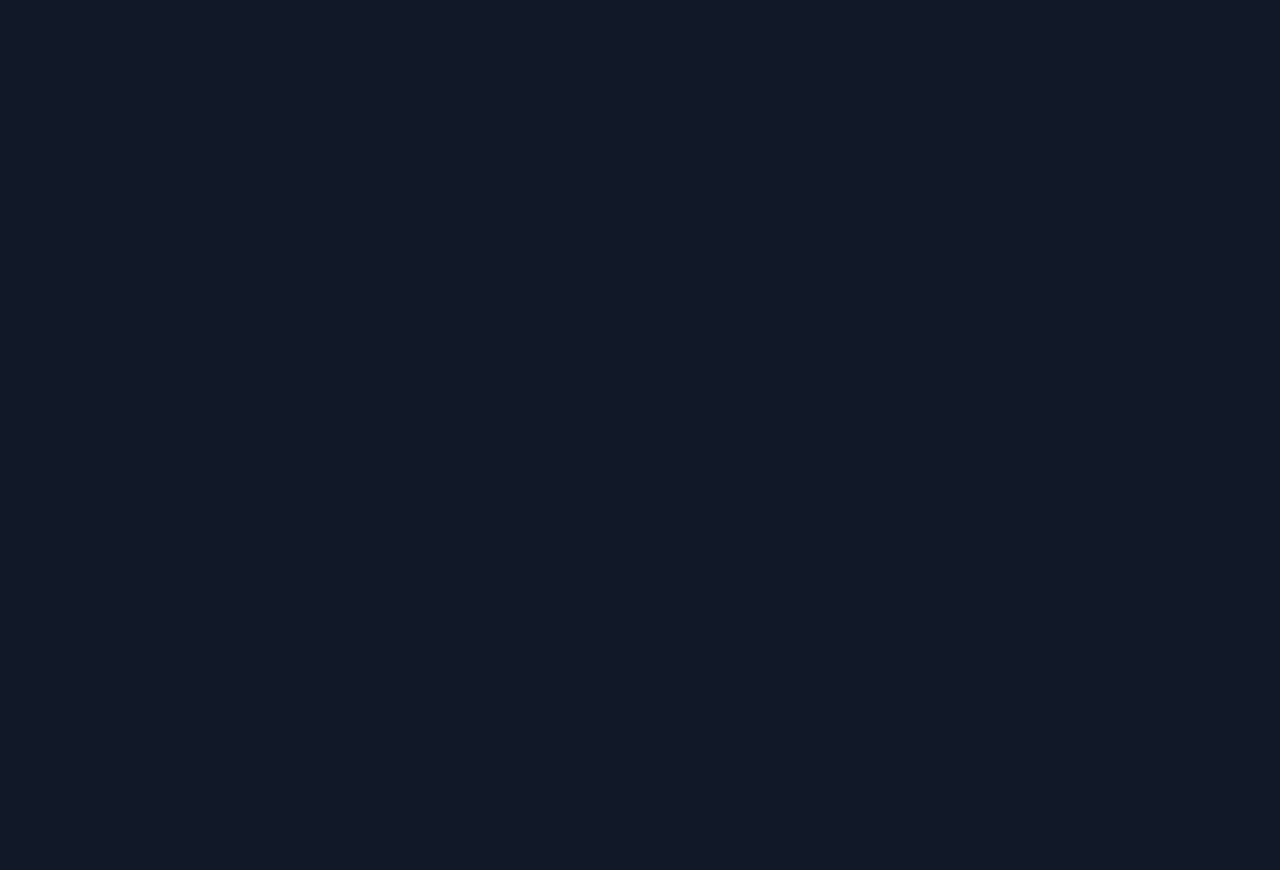
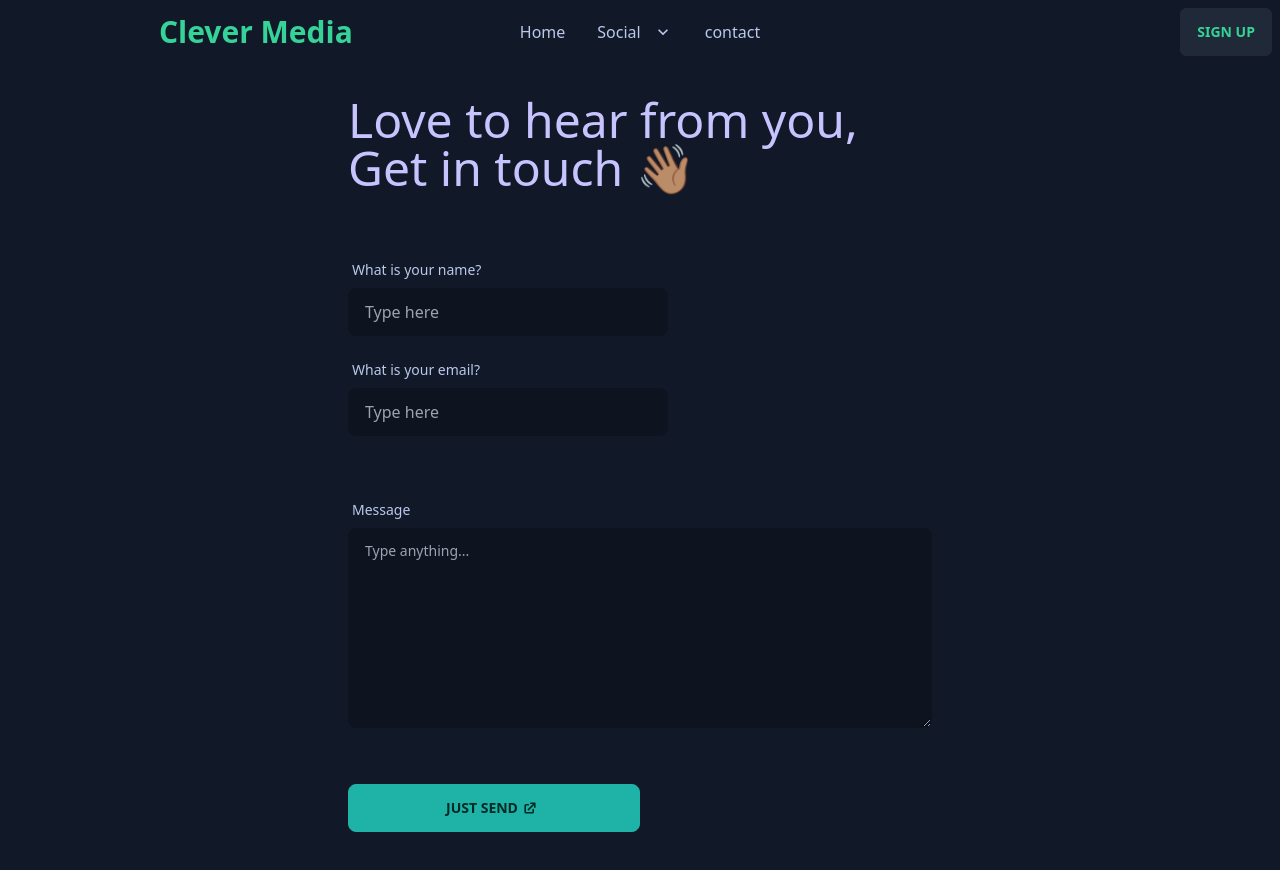
Before and after one commit to manaboy-07/CleverMedia-FE, a React (Create React App) app: page /contact in a window 1280 px wide. Before the commit this address had no page. Shown: the top 870 px of the page. Before the commit the page ends 800 px from the top, so only its background shows below. Built offline with nearby package versions, Linux system fonts and the light colour scheme.

Commit message:
contact page and mainpage navbar

```diff
--- a/package.json
+++ b/package.json
@@ -3,6 +3,7 @@
   "version": "0.1.0",
   "private": true,
   "dependencies": {
+    "@heroicons/react": "^1.0.6",
     "@reduxjs/toolkit": "^1.8.1",
     "@testing-library/jest-dom": "^5.16.2",
     "@testing-library/react": "^12.1.2",
--- a/src/App.jsx
+++ b/src/App.jsx
@@ -2,6 +2,7 @@ import React from "react";
 import { Route, Routes } from "react-router-dom";
 import HomePage from "./pages/HomePage";
 import MainPage from "./pages/MainPage";
+import Contact from "./pages/Contact";
 
 export default function App() {
   return (
@@ -9,6 +10,7 @@ export default function App() {
       <Routes>
         <Route exact path="/" element={<HomePage />} />
         <Route path="/main" element={<MainPage />} />
+        <Route path="/contact" element={<Contact />} />
       </Routes>
     </div>
   );
--- a/src/components/landingpage/Navbar.js
+++ b/src/components/landingpage/Navbar.js
@@ -1,56 +1,112 @@
 import React from "react";
-import './style.css'
+import { Link } from "react-router-dom";
+import "./style.css";
 
 const Navbar = () => {
-    return(
+  return (
     <div>
       <nav className=" bg-gray-900">
         <div className="navbar bg-base-100">
           <div className="navbar-start bt flex justify-center">
             <div className="dropdown">
-          <label tabindex="0" class="btn btn-ghost lg:hidden">
-          <svg xmlns="http://www.w3.org/2000/svg" class="h-5 w-5" fill="none" viewBox="0 0 24 24" stroke="currentColor"><path stroke-linecap="round" stroke-linejoin="round" stroke-width="2" d="M4 6h16M4 12h8m-8 6h16" /></svg>
+              <label tabIndex="0" className="btn btn-ghost lg:hidden">
+                <svg
+                  xmlns="http://www.w3.org/2000/svg"
+                  className="h-5 w-5"
+                  fill="none"
+                  viewBox="0 0 24 24"
+                  stroke="currentColor"
+                >
+                  <path
+                    strokeLinecap="round"
+                    strokeLinejoin="round"
+                    strokeWidth="2"
+                    d="M4 6h16M4 12h8m-8 6h16"
+                  />
+                </svg>
               </label>
-          <ul tabindex="0" className="menu menu-compact dropdown-content mt-3 p-2 shadow bg-base-100 rounded-box w-52">
-          <li><a>Item 1</a></li>
-        < li tabindex="0">
-          <a class="justify-between">
+              <ul
+                tabIndex="0"
+                className="menu menu-compact dropdown-content mt-3 p-2 shadow bg-base-100 rounded-box w-52"
+              >
+                <li>
+                  <a href="#">Item 1</a>
+                </li>
+                <li tabIndex="0">
+                  <a href="#" className="justify-between">
                     Parent
-            <svg className="fill-current" xmlns="http://www.w3.org/2000/svg" width="24" height="24" viewBox="0 0 24 24"><path d="M8.59,16.58L13.17,12L8.59,7.41L10,6L16,12L10,18L8.59,16.58Z"/></svg>
+                    <svg
+                      className="fill-current"
+                      xmlns="http://www.w3.org/2000/svg"
+                      width="24"
+                      height="24"
+                      viewBox="0 0 24 24"
+                    >
+                      <path d="M8.59,16.58L13.17,12L8.59,7.41L10,6L16,12L10,18L8.59,16.58Z" />
+                    </svg>
                   </a>
-          <ul class="p-2">
-            <li><a href="#">Submenu 1</a></li>
-            <li><a href="#">Submenu 2</a></li>
+                  <ul className="p-2">
+                    <li>
+                      <a href="#">Submenu 1</a>
+                    </li>
+                    <li>
+                      <a href="#">Submenu 2</a>
+                    </li>
                   </ul>
                 </li>
-        <li><a href="#">Item 3</a></li>
+                <li>
+                  <Link to={"/contact"}>conatct</Link>
+                </li>
               </ul>
             </div>
-    <a className="btn btn-ghost normal-case text-3xl text-success">Clever Media</a>
+            <Link
+              to={"/"}
+              className="btn btn-ghost normal-case text-3xl text-success"
+            >
+              Clever Media
+            </Link>
           </div>
           <div className="navbar-center hidden lg:flex">
             <ul className="menu menu-horizontal p-0">
-      <li><a href="#">Home</a></li>
-      <li tabindex="0">
-        <a>
+              <li>
+                <a href="#">Home</a>
+              </li>
+              <li tabIndex="0">
+                <a href="#">
                   Social
-          <svg class="fill-current" xmlns="http://www.w3.org/2000/svg" width="20" height="20" viewBox="0 0 24 24"><path d="M7.41,8.58L12,13.17L16.59,8.58L18,10L12,16L6,10L7.41,8.58Z"/></svg>
+                  <svg
+                    className="fill-current"
+                    xmlns="http://www.w3.org/2000/svg"
+                    width="20"
+                    height="20"
+                    viewBox="0 0 24 24"
+                  >
+                    <path d="M7.41,8.58L12,13.17L16.59,8.58L18,10L12,16L6,10L7.41,8.58Z" />
+                  </svg>
                 </a>
-        <ul className ="p-2">
-          <li><a href="#">Submenu 1</a></li>
-          <li><a href="#">Submenu 2</a></li>
+                <ul className="p-2">
+                  <li>
+                    <a href="#">Submenu 1</a>
+                  </li>
+                  <li>
+                    <a href="#">Submenu 2</a>
+                  </li>
                 </ul>
               </li>
-          <li><a>Contact</a></li>
+              <li>
+                <Link to={"/contact"}>contact</Link>
+              </li>
             </ul>
           </div>
           <div className="navbar-end">
-      <a className="btn text-success rounded-md">Sign Up</a>
+            <a href="#" className="btn text-success rounded-md">
+              Sign Up
+            </a>
           </div>
         </div>
       </nav>
     </div>
-    )
-}
+  );
+};
 
-export default Navbar
+export default Navbar;
--- a/src/index.css
+++ b/src/index.css
@@ -4,3 +4,12 @@
 @tailwind base;
 @tailwind components;
 @tailwind utilities;
+
+* ::-webkit-scrollbar {
+  background-color: transparent;
+  width: 10px;
+}
+* ::-webkit-scrollbar-thumb {
+  background-color: gray;
+  border-radius: 20px;
+}
--- /dev/null
+++ b/src/pages/Contact.js
@@ -0,0 +1,115 @@
+import React from "react";
+import Navbar from "../components/landingpage/Navbar";
+import { ExternalLinkIcon } from "@heroicons/react/solid";
+import { contactSchema } from "../validators/formSchemas";
+import { useFormik } from "formik";
+
+function Contact() {
+  const handleSubmit = (e) => {
+    e.preventDefault();
+  };
+  const formik = useFormik({
+    initialValues: {
+      name: "",
+      email: "",
+      message: "",
+    },
+    validationSchema: contactSchema,
+    onSubmit: (values) => {
+      console.log(values);
+    },
+  });
+  return (
+    <div className="bg-base-100">
+      <Navbar />
+      <div className="flex justify-center items-center">
+        <div className="py-8 px-7 lg:w-1/2 w-full">
+          <h1 className="text-primary-content lg:text-5xl md:text-4xl text-3xl">
+            Love to hear from you,
+            <br />
+            Get in touch 👋🏽
+          </h1>
+          <form onSubmit={formik.handleSubmit} className="my-6 py-9">
+            <div className="flex flex-wrap justify-between">
+              <div className="form-control w-full md:max-w-xs">
+                <label className="label">
+                  <span className="label-text">What is your name?</span>
+                  {/* <span className="label-text-alt">Alt label</span> */}
+                </label>
+                <input
+                  type="text"
+                  placeholder="Type here"
+                  className="input bg-base-300   w-full md:max-w-xs"
+                  id="name"
+                  value={formik.values.name}
+                  onChange={formik.handleChange}
+                />
+                <label className="label">
+                  <span className="label-text-alt">
+                    {" "}
+                    {formik.touched.name && formik.errors.name ? (
+                      <div className="text-error">{formik.errors.name}</div>
+                    ) : null}
+                  </span>
+                </label>
+              </div>
+              <div className="form-control w-full md:max-w-xs">
+                <label className="label">
+                  <span className="label-text">What is your email?</span>
+                  {/* <span className="label-text-alt">Alt label</span> */}
+                </label>
+                <input
+                  type="email"
+                  placeholder="Type here"
+                  className="input bg-base-300   w-full md:max-w-xs"
+                  id="email"
+                  value={formik.values.email}
+                  onChange={formik.handleChange}
+                />
+                <label className="label">
+                  <span className="label-text-alt">
+                    {" "}
+                    {formik.touched.email && formik.errors.email ? (
+                      <div className="text-error">{formik.errors.email}</div>
+                    ) : null}
+                  </span>
+                </label>
+              </div>
+            </div>
+            <div className="flex my-10">
+              <div className="form-control w-full">
+                <label className="label">
+                  <span className="label-text">Message</span>
+                  {/* <span className="label-text-alt">Alt label</span> */}
+                </label>
+                <textarea
+                  className="textarea bg-base-300  w-full h-[200px] "
+                  placeholder="Type anything..."
+                  name="message"
+                  id="message"
+                  value={formik.values.message}
+                  onChange={formik.handleChange}
+                ></textarea>
+                <label className="label">
+                  <span className="label-text-alt">
+                    {" "}
+                    {formik.touched.message && formik.errors.message ? (
+                      <div className="text-error">{formik.errors.message}</div>
+                    ) : null}
+                  </span>
+                </label>
+              </div>
+            </div>
+            <div className="flex">
+              <button type="submit" className="btn btn-accent md:w-1/2 w-full">
+                Just Send <ExternalLinkIcon className="w-4 mx-1" />
+              </button>
+            </div>
+          </form>
+        </div>
+      </div>
+    </div>
+  );
+}
+
+export default Contact;
--- a/src/pages/MainPage.js
+++ b/src/pages/MainPage.js
@@ -5,22 +5,26 @@ function MainPage() {
   return (
     <div className="bg-base-300 min-h-screen overflow-hidden">
       <Navbar />
-      <div className="grid grid-cols-9">
-        <div className="col-span-1"></div>
-        <div className="col-span-2 border-2 h-[90vh]">
+      <div className="grid grid-cols-9 gap-2 md:mx-0 mx-2">
+        <div className="md:col-span-1 md:block hidden"></div>
+        <div className="col-span-2 bg-base-100 rounded-lg  h-[90vh]">
           {/* placeholder*/}
-          <div className="flex items-center justify-center h-1/2">side1</div>
+          <div className="flex items-center justify-center  h-1/2 w-full">
+            side1
+          </div>
         </div>
-        <div className="col-span-3 border-2 h-[90vh]">
+        <div className="md:col-span-3 col-span-5 h-[90vh]">
           {/* placeholder*/}
           <div className="flex items-center justify-center h-1/2">main</div>
         </div>
         {/* ..... */}
-        <div className="col-span-2 border-2 h-[90vh]">
+        <div className="col-span-2 bg-base-100 rounded-lg h-[90vh]">
           {/* placeholder*/}
-          <div className="flex items-center justify-center h-1/2">side2</div>
+          <div className="flex items-center  justify-center h-1/2 w-full">
+            side2
+          </div>
         </div>
-        <div className="col-span-1"></div>
+        <div className="md:col-span-1 md:block hidden"></div>
       </div>
     </div>
   );
--- /dev/null
+++ b/src/validators/formSchemas.js
@@ -0,0 +1,16 @@
+import * as Yup from "yup";
+
+const requiredString = Yup.string().required("Required");
+// const requiredDate = Yup.date().required("Required");
+const email = requiredString.email("Email is not valid");
+// const phoneNumber = requiredString.matches(
+//   /^((\+[1-9]{1,4}[ -]?)|(\([0-9]{2,3}\)[ -]?)|([0-9]{2,4})[ -]?)*?[0-9]{3,4}[ -]?[0-9]{3,4}$/,
+//   "Phone number is not valid"
+// );
+// const validUrl = Yup.string().url("Link is not valid");
+
+export const contactSchema = Yup.object({
+  name: requiredString,
+  email,
+  message: requiredString,
+});
```
Also changed, not shown: src/components/mainpage/NavbarMain.js (+42 -13 lines), src/designs/contact-page.webp (added), 1 other file (tests, documents, lock files or other folders). Lines whose indentation alone changed are shown as unchanged.
